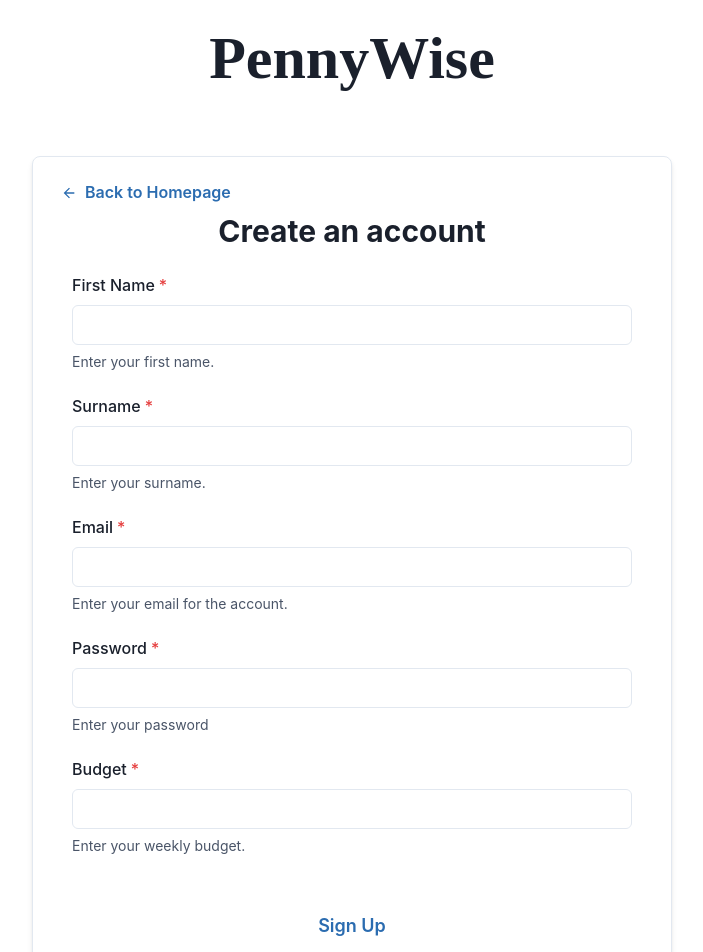
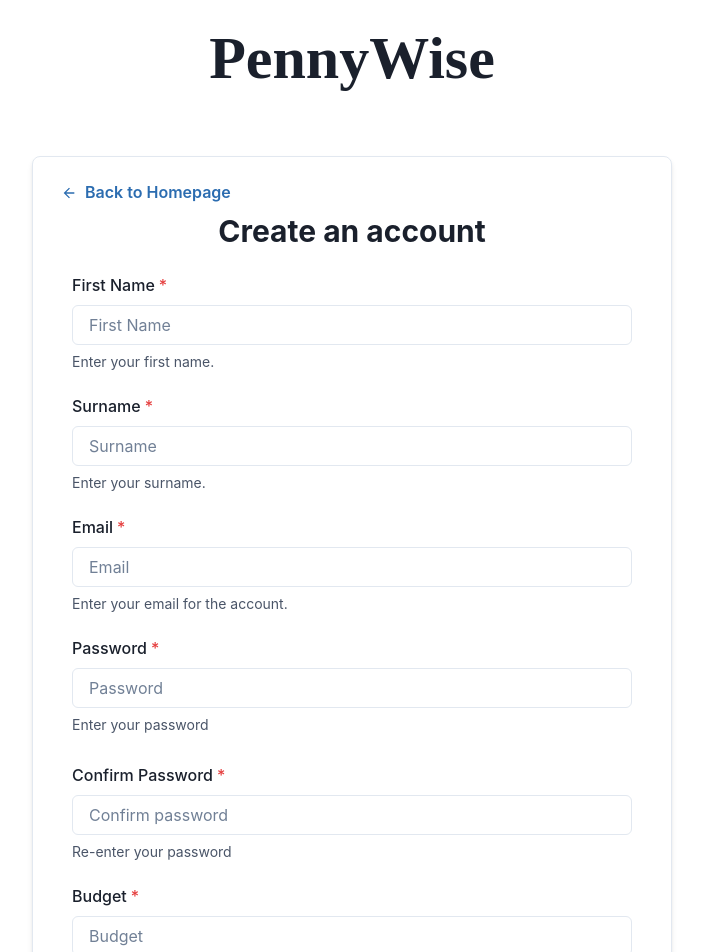
Before and after one commit to manojmanikandan7/PennyWise, a React (Vite) app: page /sign-up in a window 1280 px wide. Shown: the top 952 px of the page, without its empty margins (288-991 px from the left). Built offline with nearby package versions, Linux system fonts and the light colour scheme.

Commit message:
Completed implementation of confirm password
Removed unused attributes (value) from all fields

```diff
--- a/src/pages/signup.jsx
+++ b/src/pages/signup.jsx
@@ -38,7 +38,7 @@ const FirstName = () => {
         <FormLabel>First Name</FormLabel>
         <Input
           type="text"
-          value={fname}
+          placeholder="First Name"
           onChange={handleInputChange}
           maxW="xl"
         />
@@ -66,7 +66,7 @@ const SurName = () => {
         <FormLabel>Surname</FormLabel>
         <Input
           type="text"
-          value={sname}
+          placeholder="Surname"
           onChange={handleInputChange}
           maxW="xl"
         />
@@ -92,7 +92,7 @@ const Email = () => {
         <FormLabel>Email</FormLabel>
         <Input
           type="email"
-          value={email}
+          placeholder="Email"
           onChange={handleInputChange}
           maxW="xl"
         />
@@ -110,9 +110,13 @@ const Email = () => {
 
 const Password = () => {
   const [input, setInput] = useState(" ");
+  const [confirm, setConfirm] = useState(" ");
+
   password = input.trimStart();
   const handleInputChange = (e) => setInput(e.target.value);
+  const handleConfirmChange = (e) => setConfirm(e.target.value);
   const empty = input === "";
+  const noteq = (input.length < confirm.length) || (input.length === confirm.length && input !== confirm);
 
   return (
     <Container maxWidth="xl" p="2">
@@ -120,7 +124,7 @@ const Password = () => {
         <FormLabel>Password</FormLabel>
         <Input
           type="password"
-          value={password}
+          placeholder="Password"
           onChange={handleInputChange}
           maxW="xl"
         />
@@ -128,6 +132,21 @@ const Password = () => {
           <FormHelperText textAlign="left">Enter your password</FormHelperText>
         ) : (
           <FormErrorMessage>Password is required.</FormErrorMessage>
+        )}
+      </FormControl>
+      <br></br>
+      <FormControl isInvalid={noteq} isRequired>
+        <FormLabel>Confirm Password</FormLabel>
+        <Input
+          type="password"
+          placeholder="Confirm password"
+          onChange={handleConfirmChange}
+          maxW="xl"
+        />
+        {!noteq ? (
+          <FormHelperText textAlign="left">Re-enter your password</FormHelperText>
+        ) : (
+          <FormErrorMessage>Passwords don&apos;t match. Try again.</FormErrorMessage>
         )}
       </FormControl>
     </Container>
@@ -146,7 +165,7 @@ const Budget = () => {
         <FormLabel>Budget</FormLabel>
         <Input
           type="number"
-          value={budget}
+          placeholder="Budget"
           onChange={handleInputChange}
           maxW="xl"
         />
```
